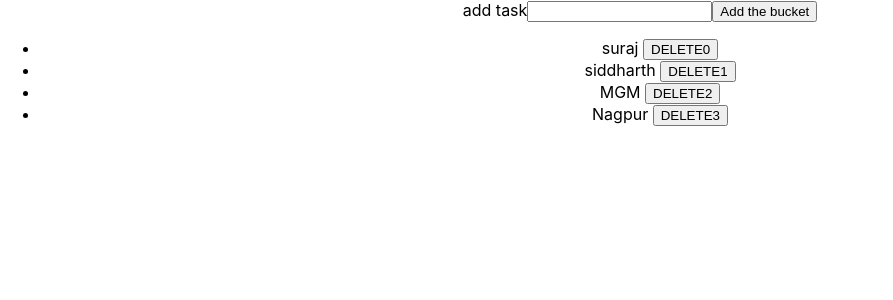
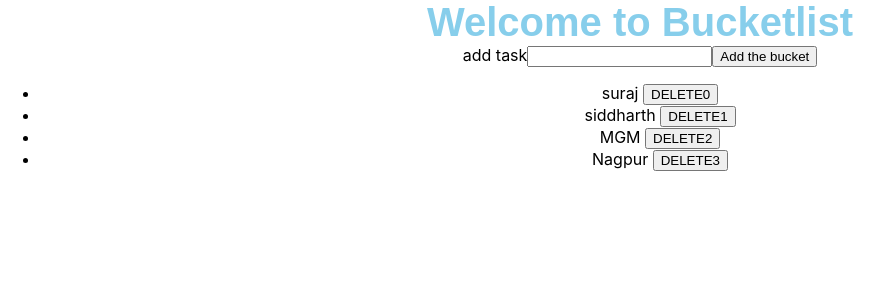
Before and after one commit to surajkawadkar/todolist, a React (Create React App) app: page / in a window 1280 px wide. Shown: the top 300 px of the page, without its empty margins (0-893 px from the left). Built offline with nearby package versions, Linux system fonts and the light colour scheme.

Commit message:
heaading styled

```diff
--- a/src/App.css
+++ b/src/App.css
@@ -36,3 +36,10 @@
     transform: rotate(360deg);
   }
 }
+
+.heading{
+  font-size: 40px;
+  font-family: Arial, Helvetica, sans-serif;
+  font-weight: bold;
+  color:skyblue;
+}
--- a/src/App.js
+++ b/src/App.js
@@ -1,5 +1,5 @@
 
-import './App.css';
+  import './App.css';
 import AddItem from './components/AddItem';
 
 function App() {
--- a/src/components/AddItem.js
+++ b/src/components/AddItem.js
@@ -1,4 +1,5 @@
 import React, { Component } from 'react'
+import '../App.css';
 
  class AddItem extends Component {
      constructor(props) {
@@ -54,8 +55,8 @@ import React, { Component } from 'react'
         console.log("element"+element)
 
         return (
-            <div>
-
+            <div >
+               <div className="heading">Welcome to Bucketlist</div>
 
                 <label>add task</label>
                 <input type="text" value = {this.state.element} onChange={this.handleElementChange}/>
```
Also changed, not shown: 1 other file (tests, documents, lock files or other folders).
